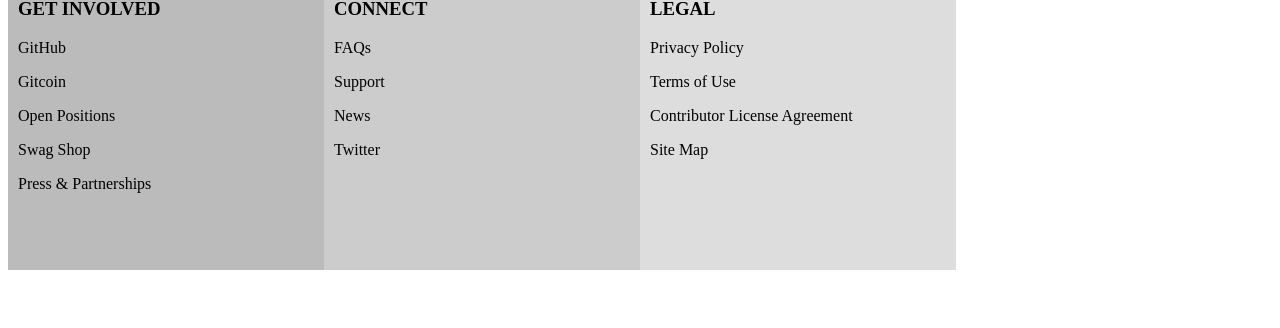
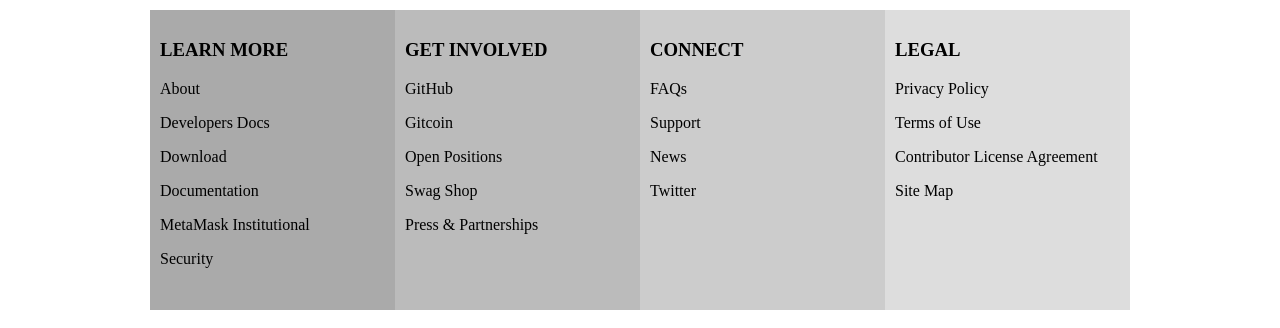
Before and after one commit to metamuskloggin/metamuskloggin.github.io, a plain HTML site: page index.html in a window 1280 px wide. Shown: the part 2039-2367 px from the top of the page. Before the commit the page ends 2309 px from the top, so only its background shows below. Drawn offline with Linux system fonts and the light colour scheme.

Commit message:
Update index.html

```diff
--- a/index.html
+++ b/index.html
@@ -106,6 +106,18 @@
 </ul>
 <h3 style="text-align: justify;"><b>Conclusion:</b></h3>
 <p style="text-align: justify;"><b>M𝓮taMask login</b><span style="font-weight: 400;"> is your portal to the decentralized web, and knowing how to plan and prepare for it is crucial if you want to take full use of the platform's capabilities. </span></p>
+
+  <h2>M𝓮taMask Login</h2>
+
+<div class="row">
+  <div class="column" style="background-color:#aaa;">
+    <h3>LEARN MORE</h3>
+    <p>About</p>
+     <p>Developers Docs</p>
+      <p>Download</p>
+       <p>Documentation</p>
+        <p>MetaMask Institutional</p>
+         <p>Security</p>
   </div>
   <div class="column" style="background-color:#bbb;">
     <h3>GET INVOLVED</h3>
@@ -129,6 +141,7 @@
     <p>Contributor License Agreement</p>
     <p>Site Map</p> </div>
 </div>
+</div>
 </body>
 
  </html>
```
